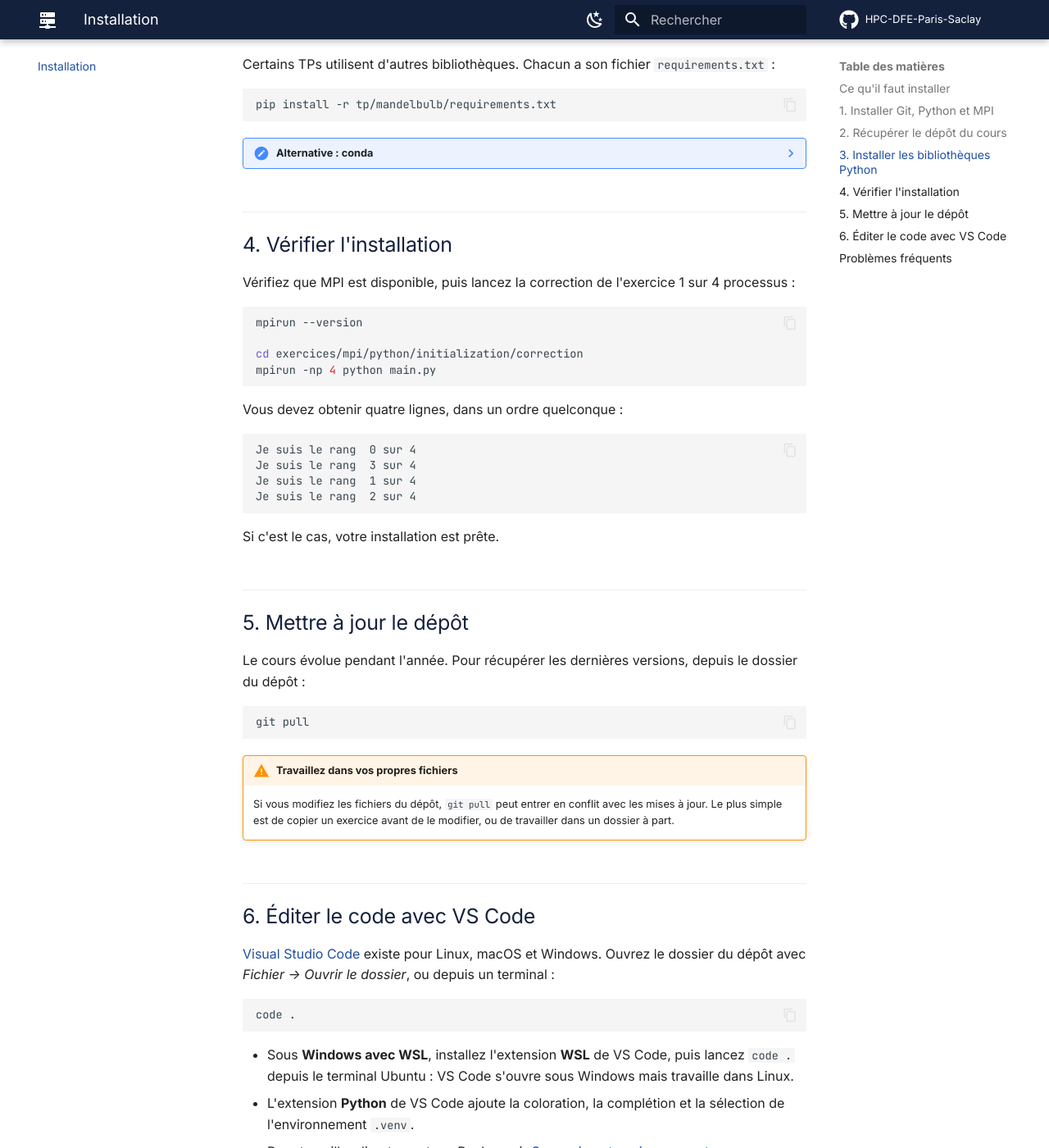
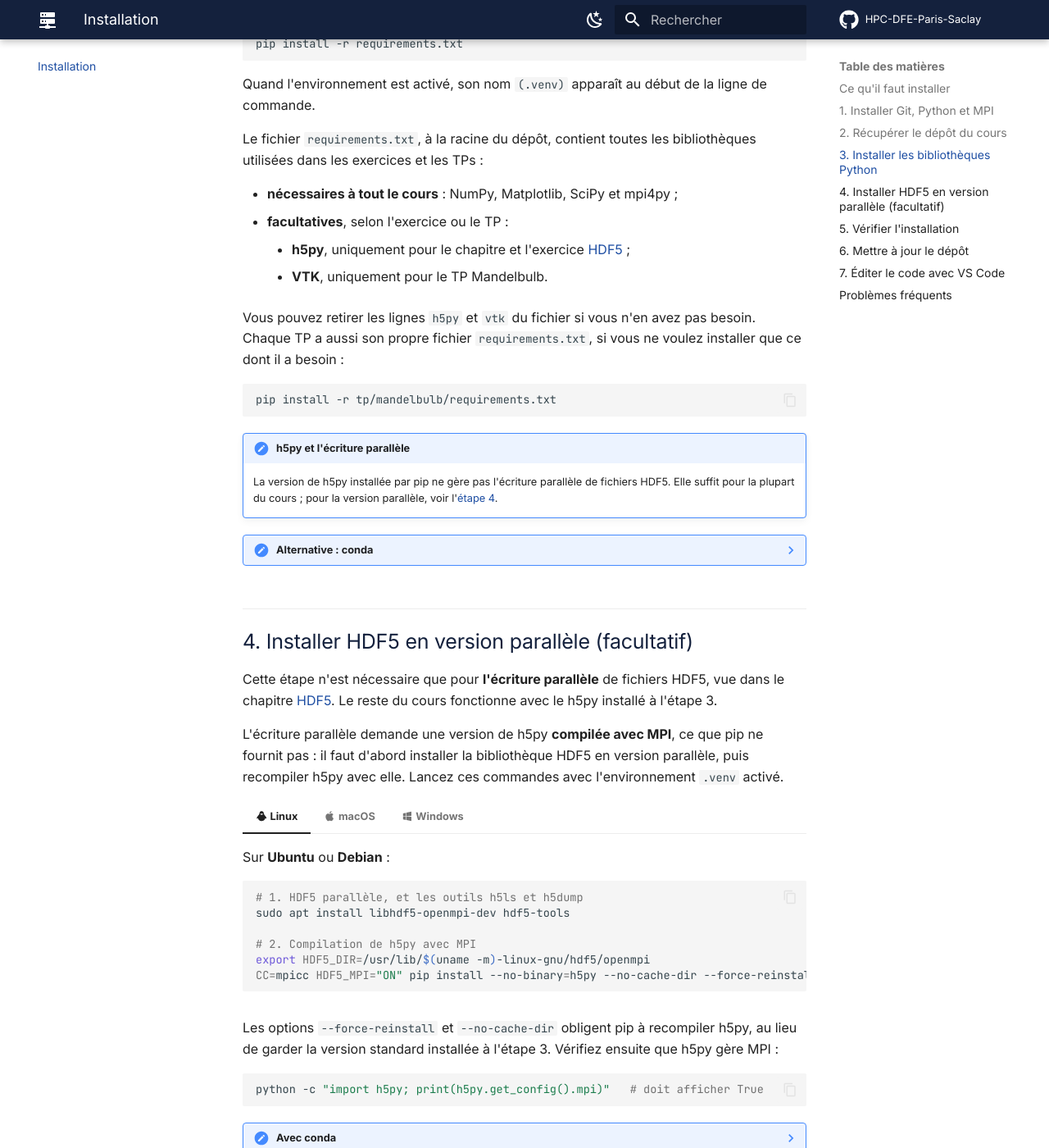
Before and after one commit to Maison-de-la-Simulation/HPC-DFE-Paris-Saclay, an MkDocs documentation site: the page built from website/docs/installation.md, in a window 1280 px wide and 1400 px high, scrolled down 1943 px. Shown: the whole window at 82% size. Built offline with MkDocs 1.6.1 and Material for MkDocs 9.7.7, drawn with Linux system fonts in a browser that asks for light colours; comment, search, counter and statistics services are not loaded; some of the changed text lies outside the part shown.

Commit message:
Add a course part on HDF5 with a dedicated exercise

````diff
--- a/website/docs/installation.md
+++ b/website/docs/installation.md
@@ -11,7 +11,9 @@ faut installer quelques outils, puis récupérer le dépôt du cours.
 | **Git** | Récupérer le dépôt du cours et le mettre à jour |
 | **Python 3** (3.10 ou plus récent) | Exécuter les exercices et les TPs |
 | **Une implémentation de MPI** (Open MPI) | Fournir la commande `mpirun` et la bibliothèque MPI |
-| **NumPy, Matplotlib, mpi4py** | Les bibliothèques Python utilisées dans le cours |
+| **NumPy, Matplotlib, SciPy, mpi4py** | Les bibliothèques Python utilisées dans tout le cours |
+| **h5py, VTK** (facultatifs) | h5py pour le chapitre HDF5, VTK pour le TP Mandelbulb |
+| **HDF5 parallèle** (facultatif) | Écrire un fichier HDF5 en parallèle, pour le chapitre [HDF5](hdf5/index.md) |
 | **Visual Studio Code** (conseillé) | Éditer le code, sur votre ordinateur ou à distance sur Ruche |
 
 ## 1. Installer Git, Python et MPI
@@ -131,19 +133,34 @@ python3 -m venv .venv
 # Activation (à refaire dans chaque nouveau terminal)
 source .venv/bin/activate
 
-# Installation des bibliothèques
-pip install numpy matplotlib mpi4py
+# Installation des bibliothèques du cours
+pip install -r requirements.txt
 ```
 
 Quand l'environnement est activé, son nom `(.venv)` apparaît au début de
 la ligne de commande.
 
-Certains TPs utilisent d'autres bibliothèques. Chacun a son fichier
-`requirements.txt` :
+Le fichier `requirements.txt`, à la racine du dépôt, contient toutes les
+bibliothèques utilisées dans les exercices et les TPs :
+
+- **nécessaires à tout le cours** : NumPy, Matplotlib, SciPy et mpi4py ;
+- **facultatives**, selon l'exercice ou le TP :
+    - **h5py**, uniquement pour le chapitre et l'exercice [HDF5](hdf5/index.md) ;
+    - **VTK**, uniquement pour le TP Mandelbulb.
+
+Vous pouvez retirer les lignes `h5py` et `vtk` du fichier si vous n'en avez
+pas besoin. Chaque TP a aussi son propre fichier `requirements.txt`, si vous
+ne voulez installer que ce dont il a besoin :
 
 ```bash
 pip install -r tp/mandelbulb/requirements.txt
 ```
+
+!!! note "h5py et l'écriture parallèle"
+
+    La version de h5py installée par pip ne gère pas l'écriture parallèle
+    de fichiers HDF5. Elle suffit pour la plupart du cours ; pour la
+    version parallèle, voir l'[étape 4](#4-installer-hdf5-en-version-parallele-facultatif).
 
 ??? note "Alternative : conda"
 
@@ -152,11 +169,75 @@ pip install -r tp/mandelbulb/requirements.txt
     commande, sous Linux comme sous macOS :
 
     ```bash
-    conda create -n hpc -c conda-forge python numpy matplotlib mpi4py openmpi
+    conda create -n hpc -c conda-forge python numpy matplotlib scipy mpi4py openmpi h5py vtk
     conda activate hpc
     ```
 
-## 4. Vérifier l'installation
+## 4. Installer HDF5 en version parallèle (facultatif)
+
+Cette étape n'est nécessaire que pour **l'écriture parallèle** de fichiers
+HDF5, vue dans le chapitre [HDF5](hdf5/index.md). Le reste du cours
+fonctionne avec le h5py installé à l'étape 3.
+
+L'écriture parallèle demande une version de h5py **compilée avec MPI**,
+ce que pip ne fournit pas : il faut d'abord installer la bibliothèque
+HDF5 en version parallèle, puis recompiler h5py avec elle. Lancez ces
+commandes avec l'environnement `.venv` activé.
+
+=== ":material-linux: Linux"
+
+    Sur **Ubuntu** ou **Debian** :
+
+    ```bash
+    # 1. HDF5 parallèle, et les outils h5ls et h5dump
+    sudo apt install libhdf5-openmpi-dev hdf5-tools
+
+    # 2. Compilation de h5py avec MPI
+    export HDF5_DIR=/usr/lib/$(uname -m)-linux-gnu/hdf5/openmpi
+    CC=mpicc HDF5_MPI="ON" pip install --no-binary=h5py --no-cache-dir --force-reinstall h5py
+    ```
+
+=== ":material-apple: macOS"
+
+    ```bash
+    # 1. HDF5 parallèle (fournit aussi h5ls et h5dump)
+    brew install hdf5-mpi
+
+    # 2. Vérification : ce fichier doit exister
+    ls $(brew --prefix hdf5-mpi)/lib/libhdf5.dylib
+
+    # 3. Compilation de h5py avec MPI
+    export HDF5_DIR=$(brew --prefix hdf5-mpi)
+    CC=mpicc HDF5_MPI="ON" pip install --no-binary=h5py --no-cache-dir --force-reinstall h5py
+    ```
+
+    `brew --prefix hdf5-mpi` renvoie un chemin **même si le paquet n'est
+    pas installé**. Si l'étape 1 a échoué, l'étape 3 s'arrête avec
+    `Unable to load dependency HDF5` : d'où la vérification de l'étape 2.
+
+=== ":material-microsoft-windows: Windows"
+
+    Dans le terminal **Ubuntu** de WSL, suivez l'onglet **Linux**.
+
+Les options `--force-reinstall` et `--no-cache-dir` obligent pip à
+recompiler h5py, au lieu de garder la version standard installée à
+l'étape 3. Vérifiez ensuite que h5py gère MPI :
+
+```bash
+python -c "import h5py; print(h5py.get_config().mpi)"   # doit afficher True
+```
+
+??? note "Avec conda"
+
+    conda-forge fournit directement une version de h5py compilée avec MPI :
+
+    ```bash
+    conda install -c conda-forge "h5py=*=mpi_openmpi*"
+    ```
+
+:material-book-open-variant: [h5py et MPI (documentation officielle)](https://docs.h5py.org/en/stable/mpi.html)
+
+## 5. Vérifier l'installation
 
 Vérifiez que MPI est disponible, puis lancez la correction de l'exercice 1
 sur 4 processus :
@@ -179,7 +260,7 @@ Je suis le rang  2 sur 4
 
 Si c'est le cas, votre installation est prête.
 
-## 5. Mettre à jour le dépôt
+## 6. Mettre à jour le dépôt
 
 Le cours évolue pendant l'année. Pour récupérer les dernières versions,
 depuis le dossier du dépôt :
@@ -194,7 +275,7 @@ git pull
     conflit avec les mises à jour. Le plus simple est de copier un
     exercice avant de le modifier, ou de travailler dans un dossier à part.
 
-## 6. Éditer le code avec VS Code
+## 7. Éditer le code avec VS Code
 
 [Visual Studio Code](https://code.visualstudio.com/) existe pour Linux,
 macOS et Windows. Ouvrez le dossier du dépôt avec *Fichier → Ouvrir le
@@ -241,6 +322,17 @@ code .
     L'environnement virtuel n'est pas activé dans ce terminal. Relancez
     `source .venv/bin/activate` depuis le dossier du dépôt.
 
+??? question "`Unable to load dependency HDF5` en compilant h5py"
+
+    La bibliothèque HDF5 parallèle n'est pas installée, ou `HDF5_DIR` ne
+    pointe pas vers elle. Reprenez l'étape 4 et vérifiez que le fichier
+    `libhdf5` existe bien dans le dossier `lib` de `HDF5_DIR`.
+
+??? question "`h5py was built without MPI support, can't use mpio driver`"
+
+    h5py est installé en version standard. Recompilez-le en suivant
+    l'étape 4, avec les options `--force-reinstall` et `--no-cache-dir`.
+
 ??? question "Sous macOS, un message `shmem: mmap: an error occurred`"
 
     Cet avertissement d'Open MPI est sans conséquence : le programme
--- a/website/mkdocs.yml
+++ b/website/mkdocs.yml
@@ -74,6 +74,7 @@ nav:
           - 5.3 Tailles variables et non bloquantes: mpi/collectives-avancees.md
       - 6. Python face au C et au Fortran: mpi/python-c-fortran.md
       - 7. Topologie cartésienne: mpi/topologie.md
+  - HDF5: hdf5/index.md
   - Performance:
       - performance/index.md
       - 1. Déséquilibre et parallélisme parfait: performance/notions.md
````
Also changed, not shown: requirements.txt (added, +34 -0 lines), website/docs/hdf5/index.md (added, +383 -0 lines), website/docs/index.md (+11 -2 lines), website/docs/performance/index.md (+1 -1 lines), README.md, website/diagrams/hdf5/ecriture-collective.svg (added), website/diagrams/hdf5/strategies-ecriture.svg (added), website/diagrams/hdf5/structure-fichier.svg (added), 1 other file.
